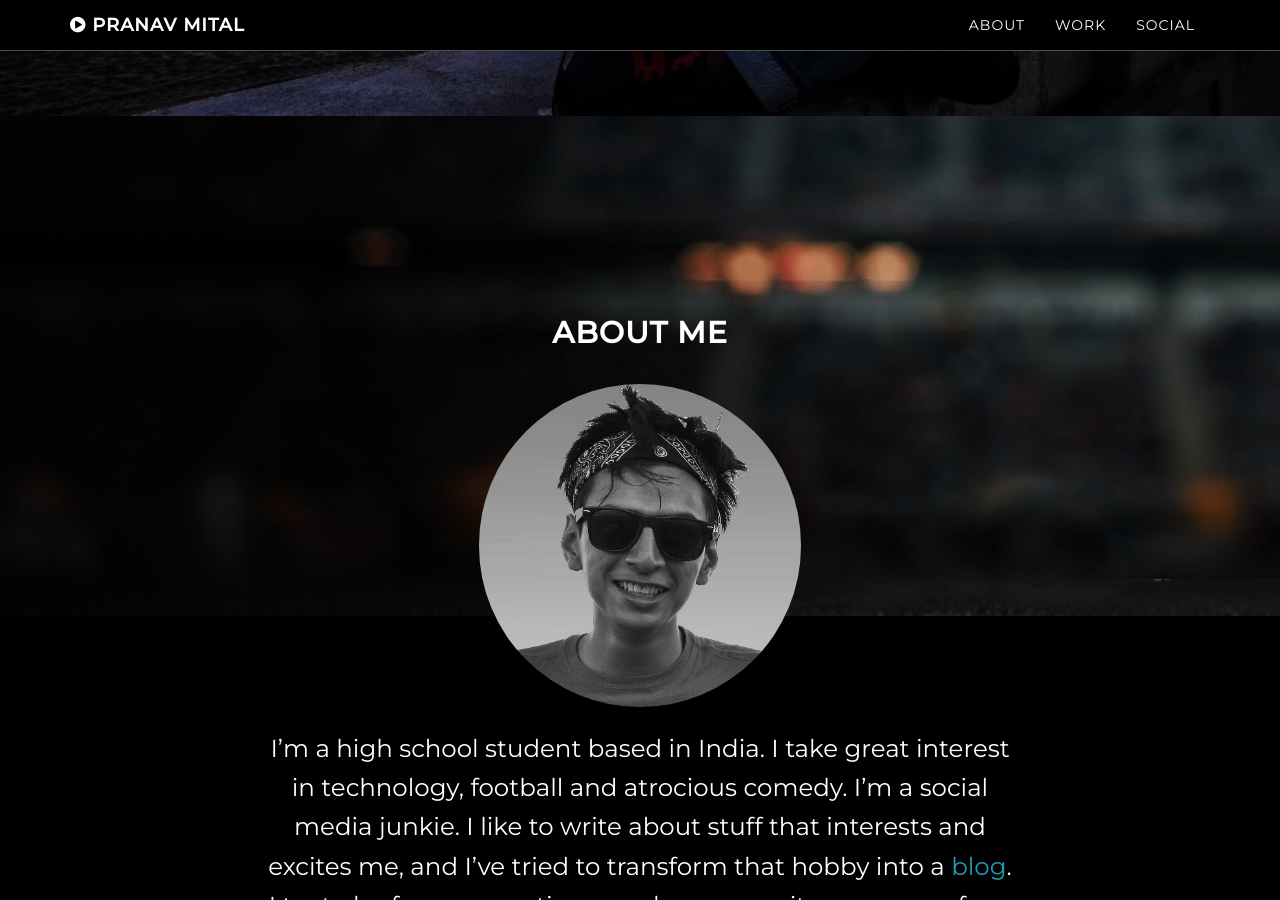
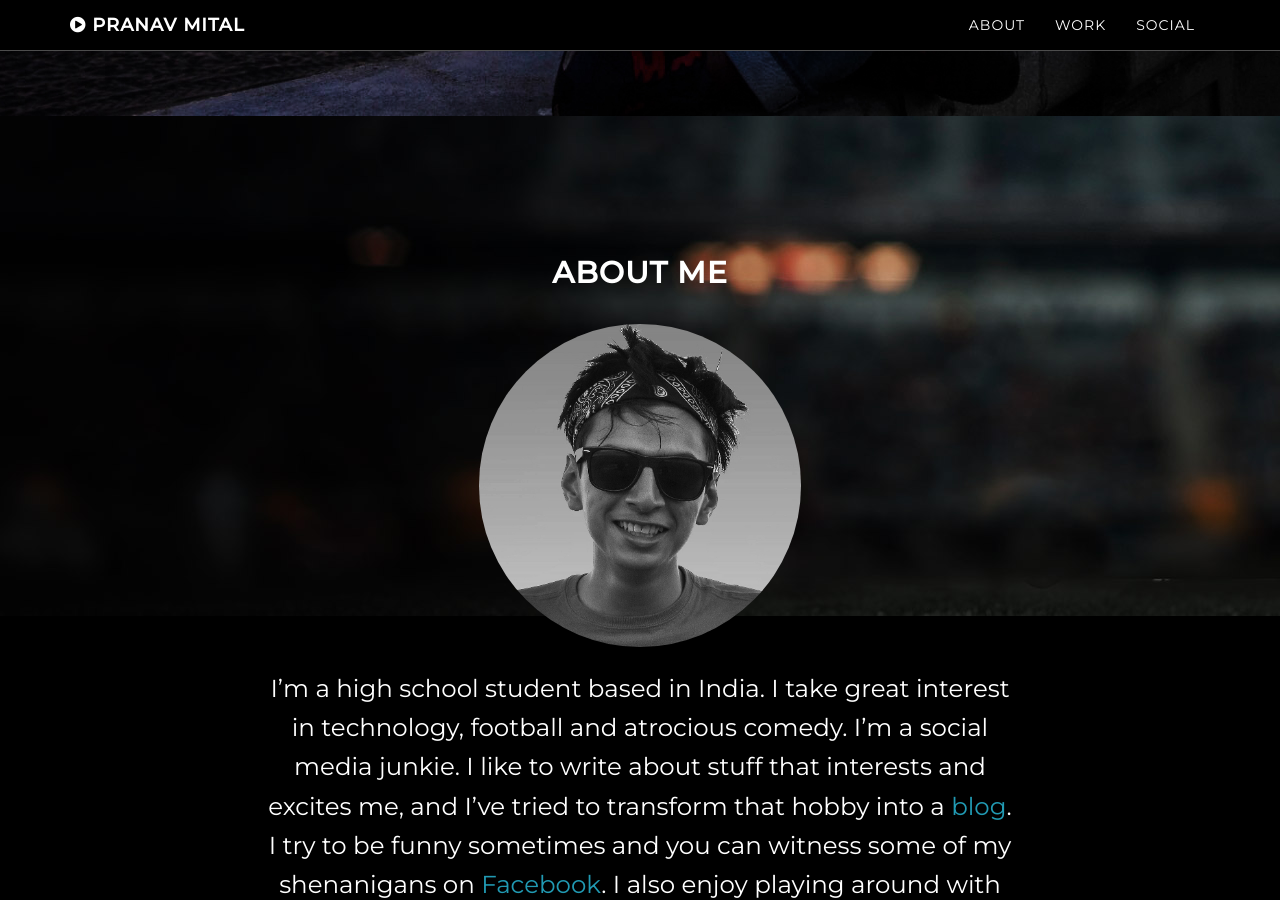
Before and after one commit to pranavmital/pranavmital.github.io, a Jekyll site: the page built from index.html, in a window 1280 px wide and 900 px high, scrolled down 784 px. Built offline with Jekyll 4.4.1, drawn with Linux system fonts in a browser that asks for light colours.

Commit message:
margining

```diff
--- a/_includes/css/grayscale.css
+++ b/_includes/css/grayscale.css
@@ -274,11 +274,11 @@ a:focus {
 
 @media(min-width:767px) {
     .content-section {
-        padding-top: 200px;
+        padding-top: 140px;
     }
 
     .blog-section {
-        padding: 100px 0;
+        padding: 150px 0;
     }
 
     #map {
--- a/_includes/photo.html
+++ b/_includes/photo.html
@@ -1,9 +1,9 @@
     <!-- Photo Section -->
     <section id="photo" class="content-section text-center" style="
-    padding-top: 10%;
+    padding-top: 11%;
     background: url(/img/pbg.gif) no-repeat center center;
 
-    padding-bottom: 10%;
+    padding-bottom: 11%;
 
 ">
         <div class="photo-section">
```
